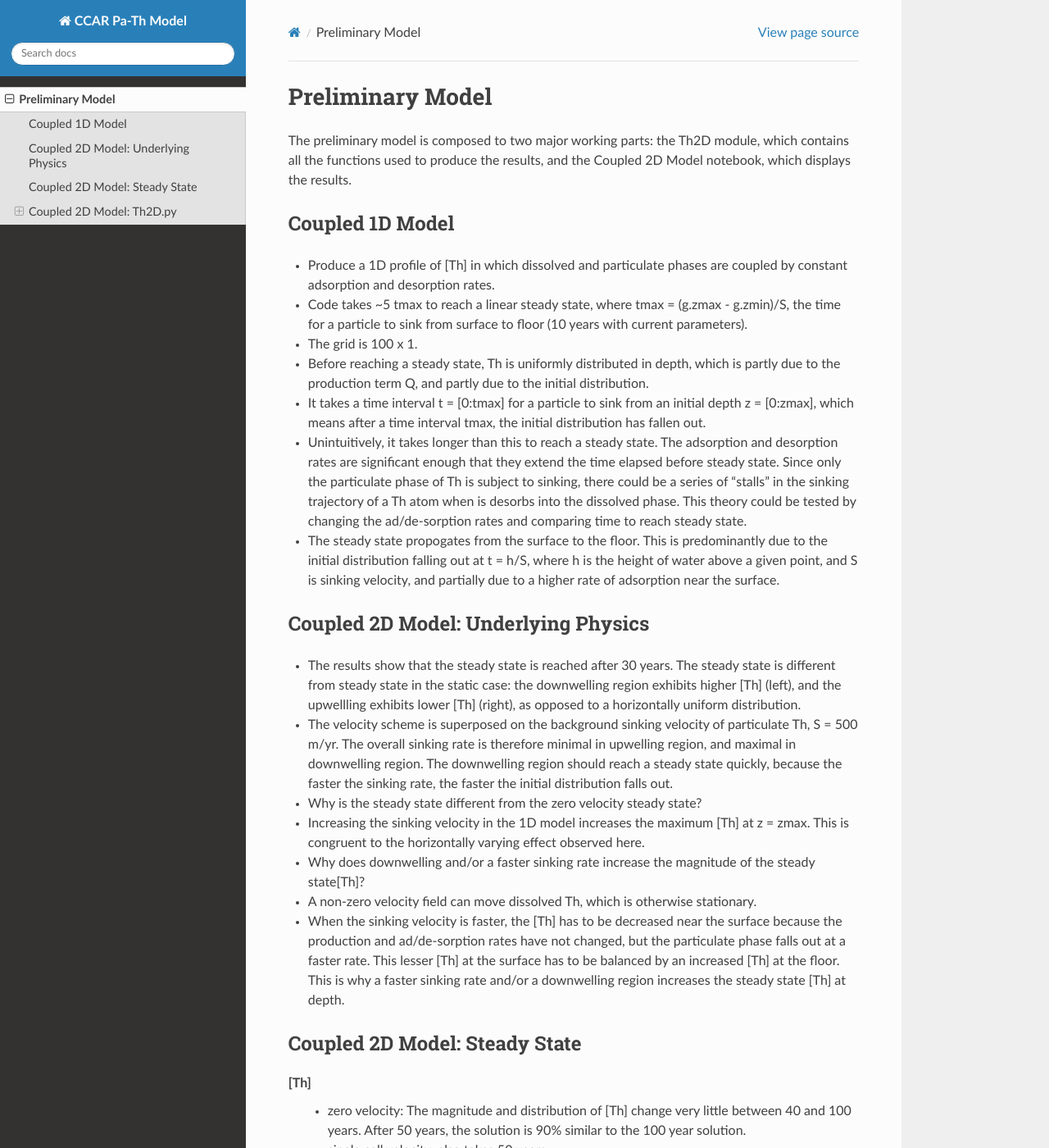
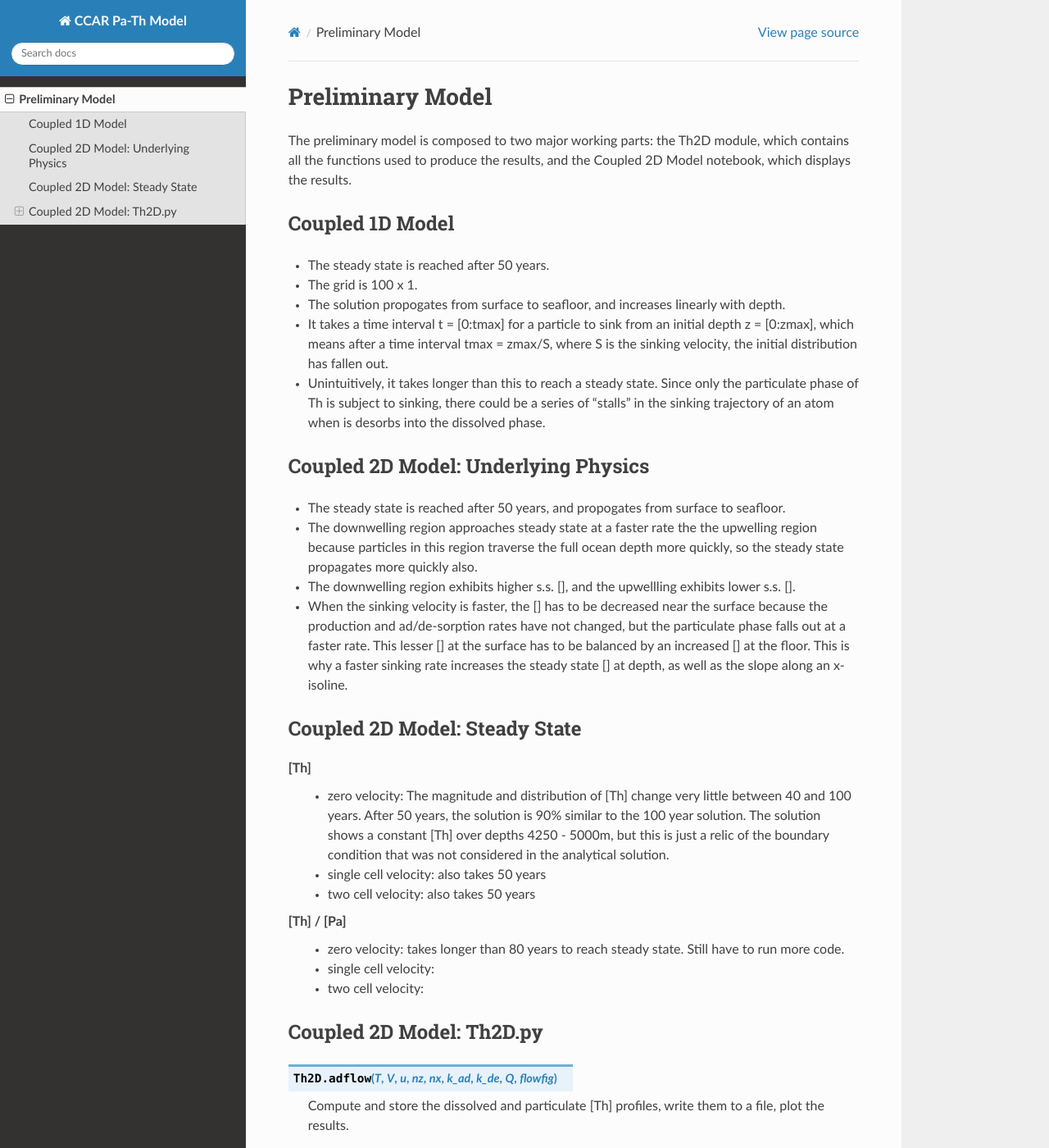
Before and after one commit to UBC-MOAD/pa-th-simple, a Sphinx documentation site: the page built from docs/prelim-model.rst, in a window 1280 px wide and 1400 px high. Shown: the whole window at 82% size. Built offline with Sphinx 7.4.7 and the Read the Docs theme 2.0.0, drawn with Linux system fonts in a browser that asks for light colours; some of the changed text lies outside the part shown.

Commit message:
Fully commited [Th], [Pa], and [Th]/[Pa] notebooks!
This is a checkpoint. I am about to make a large change to the length scales.

Currently, all three notebooks contain code that plot [Th], [Pa], or [Th]/[Pa] for three different velocity fields: zero, one, and two cell.

Also updated the doc. for 1D and 2D model (underlying Physics).

```diff
--- a/docs/prelim-model.rst
+++ b/docs/prelim-model.rst
@@ -9,55 +9,44 @@ The preliminary model is composed to two major working parts: the Th2D module, w
 Coupled 1D Model
 ================
 
-- Produce a 1D profile of [Th] in which dissolved and particulate phases are coupled by constant adsorption and desorption rates.
-
-
-- Code takes ~5 tmax to reach a linear steady state, where tmax = (g.zmax - g.zmin)/S, the time for a particle to sink from surface to floor (10 years with current parameters).
-
+- The steady state is reached after 50 years.
 
 - The grid is 100 x 1.
 
+- The solution propogates from surface to seafloor, and increases linearly with depth.
 
-- Before reaching a steady state, Th is uniformly distributed in depth, which is partly due to the production term Q, and partly due to the initial distribution.
+- It takes a time interval t = [0:tmax] for a particle to sink from an initial depth z = [0:zmax], which means after a time interval tmax = zmax/S, where S is the sinking velocity, the initial distribution has fallen out.
 
-
-- It takes a time interval t = [0:tmax] for a particle to sink from an initial depth z = [0:zmax], which means after a time interval tmax, the initial distribution has fallen out.
-
-
-- Unintuitively, it takes longer than this to reach a steady state. The adsorption and desorption rates are significant enough that they extend the time elapsed before steady state. Since only the particulate phase of Th is subject to sinking, there could be a series of "stalls" in the sinking trajectory of a Th atom when is desorbs into the dissolved phase. This theory could be tested by changing the ad/de-sorption rates and comparing time to reach steady state.
-
-
-- The steady state propogates from the surface to the floor. This is predominantly due to the initial distribution falling out at t = h/S, where h is the height of water above a given point, and S is sinking velocity, and partially due to a higher rate of adsorption near the surface.
+- Unintuitively, it takes longer than this to reach a steady state. Since only the particulate phase of Th is subject to sinking, there could be a series of "stalls" in the sinking trajectory of an atom when is desorbs into the dissolved phase.
 
 ====================================
 Coupled 2D Model: Underlying Physics
 ====================================
-- The results show that the steady state is reached after 30 years. The steady state is different from steady state in the static case: the downwelling region exhibits higher [Th] (left), and the upwellling exhibits lower [Th] (right), as opposed to a horizontally uniform distribution.
 
-- The velocity scheme is superposed on the background sinking velocity of particulate Th, S = 500 m/yr. The overall sinking rate is therefore minimal in upwelling region, and maximal in downwelling region. The downwelling region should reach a steady state quickly, because the faster the sinking rate, the faster the initial distribution falls out.
+- The steady state is reached after 50 years, and propogates from surface to seafloor.
 
-- Why is the steady state different from the zero velocity steady state?
+- The downwelling region approaches steady state at a faster rate the the upwelling region because particles in this region traverse the full ocean depth more quickly, so the steady state propagates more quickly also.
 
-- Increasing the sinking velocity in the 1D model increases the maximum [Th] at z = zmax. This is congruent to the horizontally varying effect observed here.
+- The downwelling region exhibits higher s.s. [], and the upwellling exhibits lower s.s. [].
 
-- Why does downwelling and/or a faster sinking rate increase the magnitude of the steady state[Th]?
-
-- A non-zero velocity field can move dissolved Th, which is otherwise stationary.
-
-- When the sinking velocity is faster, the [Th] has to be decreased near the surface because the production and ad/de-sorption rates have not changed, but the particulate phase falls out at a faster rate. This lesser [Th] at the surface has to be balanced by an increased [Th] at the floor. This is why a faster sinking rate and/or a downwelling region increases the steady state [Th] at depth.
+- When the sinking velocity is faster, the [] has to be decreased near the surface because the production and ad/de-sorption rates have not changed, but the particulate phase falls out at a faster rate. This lesser [] at the surface has to be balanced by an increased [] at the floor. This is why a faster sinking rate increases the steady state [] at depth, as well as the slope along an x-isoline.
 
 ==============================
 Coupled 2D Model: Steady State
 ==============================
 
 **[Th]**
-		- zero velocity: The magnitude and distribution of [Th] change very little between 40 and 100 years. After 50 years, 				the solution is 90% similar to the 100 year solution.
+		- zero velocity: The magnitude and distribution of [Th] change very little between 40 and 100 years. After 50 years, 				the solution is 90% similar to the 100 year solution. The solution shows a constant [Th] over depths 4250 - 				5000m, but this is just a relic of the boundary condition that was not considered in the analytical solution.
+
 		- single cell velocity: also takes 50 years
+
 		- two cell velocity: also takes 50 years
 
 **[Th] / [Pa]**
-		- zero velocity: takes longer than 80 to reach steady state. Still have to run more code.
+		- zero velocity: takes longer than 80 years to reach steady state. Still have to run more code.
+
 		- single cell velocity:
+
 		- two cell velocity:
 
 
```
Also changed, not shown: 4 other files.
